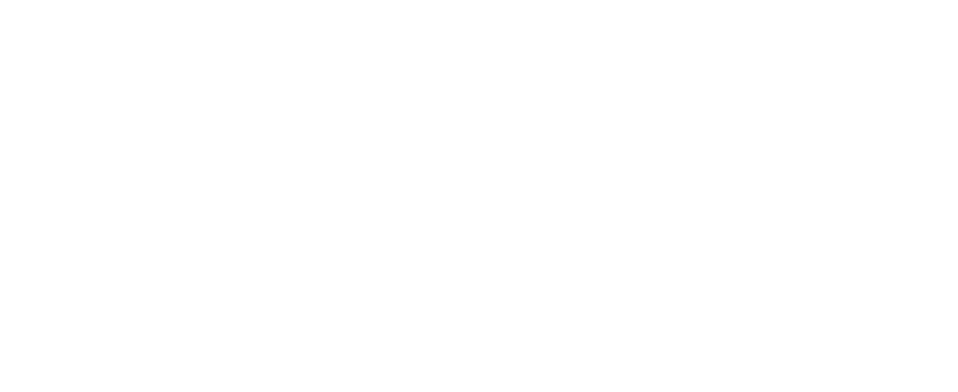
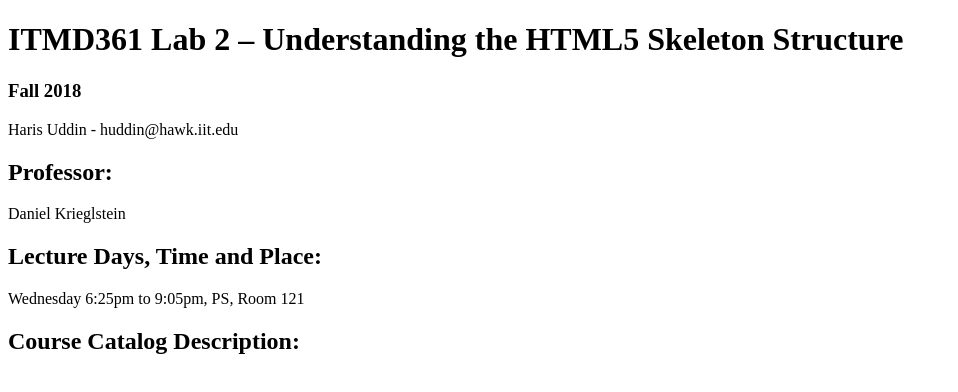
Before and after one commit to huddin/ITMD-Lab2, a plain HTML site: page index.html in a window 1280 px wide. Shown: the whole page, without its empty margins (0-958 px from the left). Drawn offline with Linux system fonts and the light colour scheme.

Commit message:
basic headings and title

```diff
--- a/index.html
+++ b/index.html
@@ -2,9 +2,16 @@
 <html lang="en"></html>
   <head>
     <meta charset="utf-8">
-    <title></title>
+    <title>ITMD361 Lab 2 – Understanding the HTML5 Skeleton Structure</title>
   </head>
   <body>
-
+      <h1>ITMD361 Lab 2 – Understanding the HTML5 Skeleton Structure</h1>
+      <h3>Fall 2018</h3>
+      <p>Haris Uddin - huddin@hawk.iit.edu</p>
+      <h2>Professor:</h2>
+      <p>Daniel Krieglstein</p>
+      <h2>Lecture Days, Time and Place:</h2>
+      <p>Wednesday 6:25pm to 9:05pm, PS, Room 121</p>
+      <h2>Course Catalog Description:</h2>
   </body>
 </html>
```
